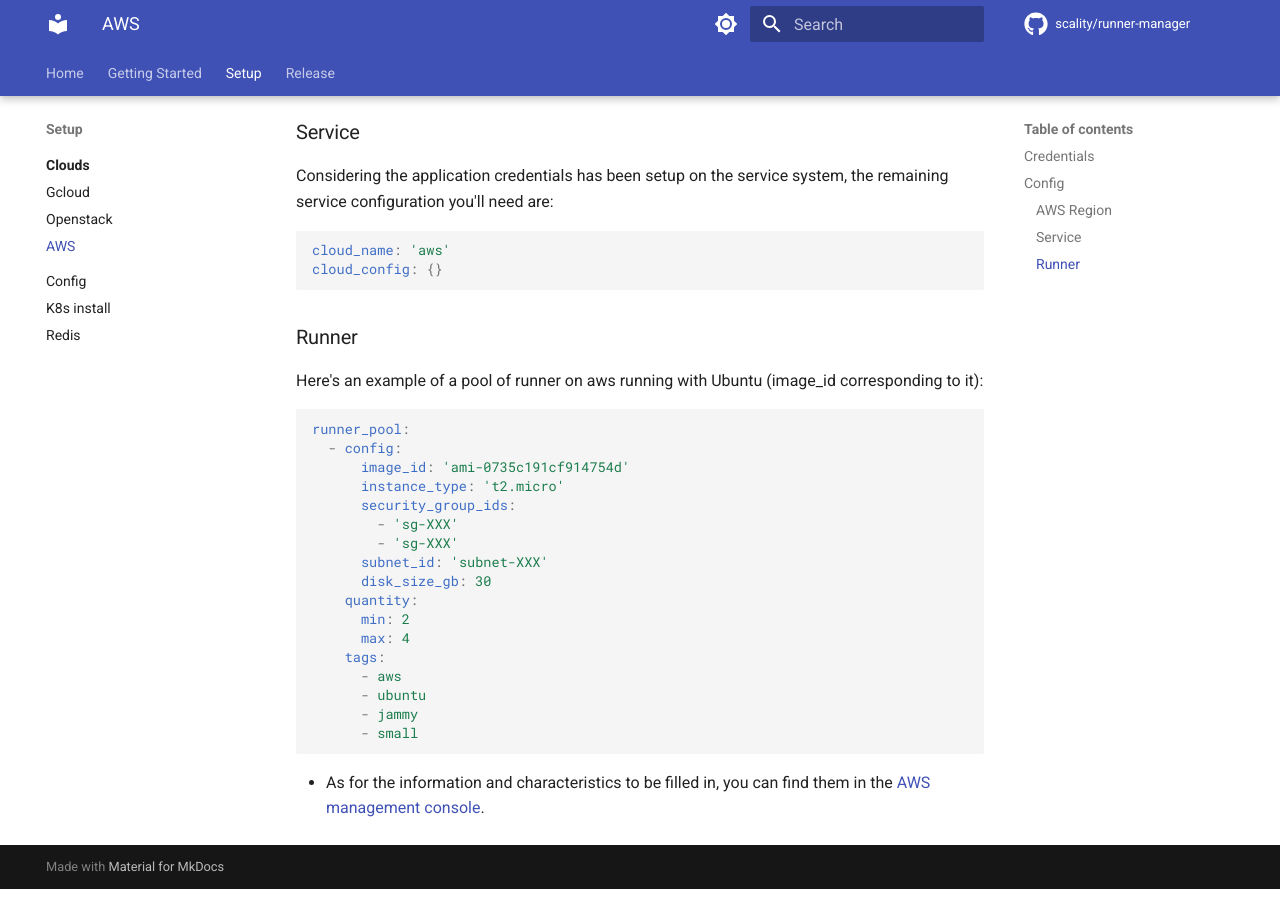
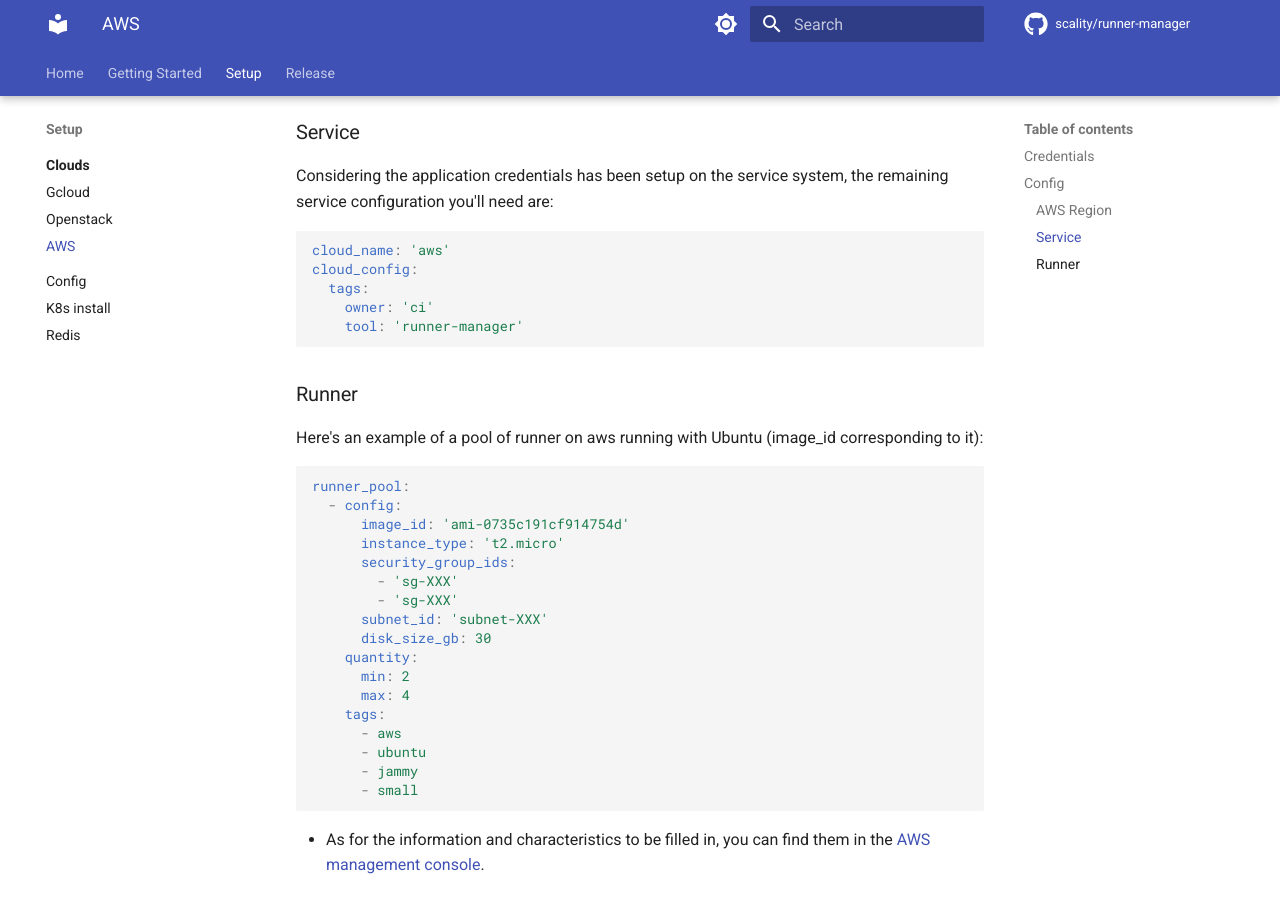
Before and after one commit to scality/runner-manager, an MkDocs documentation site: the page built from docs/setup/clouds/aws.md, in a window 1280 px wide and 900 px high, scrolled down 607 px. Built offline with MkDocs 1.6.1 and Material for MkDocs 9.7.7, drawn with Linux system fonts in a browser that asks for light colours; comment, search, counter and statistics services are not loaded.

Commit message:
📝 Update AWS documentation (#235)

````diff
--- a/docs/setup/clouds/aws.md
+++ b/docs/setup/clouds/aws.md
@@ -25,7 +25,10 @@
 
 ```yaml
 cloud_name: 'aws'
-cloud_config: {}
+cloud_config:
+  tags:
+    owner: 'ci'
+    tool: 'runner-manager'
 ```
 
 ### Runner
````
